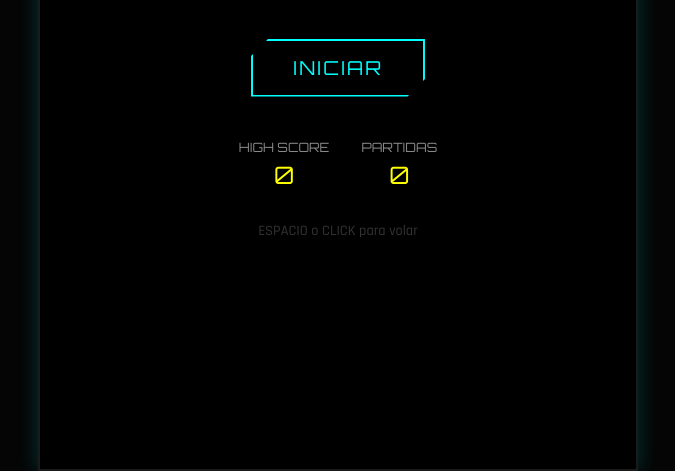
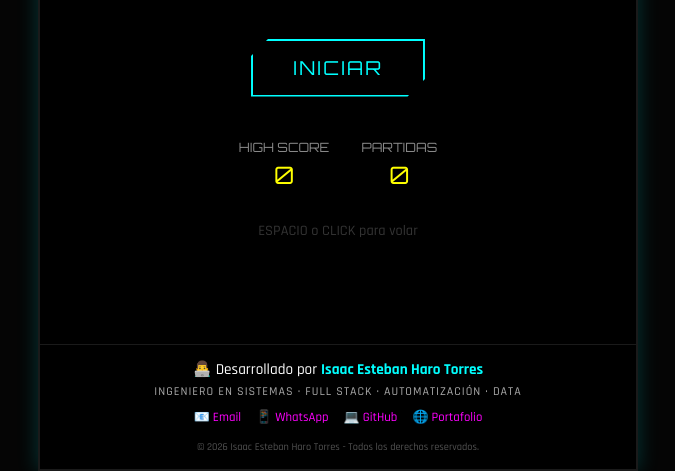
Before and after one commit to ieharo1/Prototipo-Pagina-Web-Neocites-CSS, a plain HTML site: page index.html in a window 1280 px wide. Shown: the part 329-800 px from the top of the page, without its empty margins (302-977 px from the left). Drawn offline with Linux system fonts and the light colour scheme.

Commit message:
Añadido footer profesional con información del desarrollador Isaac Esteban Haro Torres

```diff
--- a/css/style.css
+++ b/css/style.css
@@ -233,6 +233,71 @@ h1.game-title {
     50% { opacity: 0.2; }
 }
 
+/* Footer Styles */
+.game-footer {
+    position: absolute;
+    bottom: 0;
+    left: 0;
+    width: 100%;
+    background: rgba(0, 0, 0, 0.8);
+    border-top: 1px solid #1a1a1a;
+    padding: 15px 10px;
+    z-index: 20;
+    font-family: var(--font-rajdhani);
+    color: #888;
+    pointer-events: auto;
+}
+
+.footer-content {
+    display: flex;
+    flex-direction: column;
+    align-items: center;
+    gap: 5px;
+    text-align: center;
+}
+
+.dev-name {
+    font-size: 0.95rem;
+    color: var(--text-color);
+}
+
+.dev-name strong {
+    color: var(--primary-color);
+}
+
+.dev-title {
+    font-size: 0.75rem;
+    letter-spacing: 1px;
+    text-transform: uppercase;
+    color: #aaa;
+}
+
+.dev-links {
+    display: flex;
+    flex-wrap: wrap;
+    justify-content: center;
+    gap: 15px;
+    margin: 5px 0;
+}
+
+.dev-links a {
+    color: var(--secondary-color);
+    text-decoration: none;
+    font-size: 0.8rem;
+    transition: color 0.3s ease;
+}
+
+.dev-links a:hover {
+    color: var(--primary-color);
+    text-shadow: 0 0 5px var(--primary-color);
+}
+
+.copyright {
+    font-size: 0.65rem;
+    opacity: 0.6;
+    margin-top: 5px;
+}
+
 /* Mobile adjustments */
 @media (max-width: 480px) {
     h1.game-title {
--- a/index.html
+++ b/index.html
@@ -79,6 +79,20 @@
                 </div>
             </div>
         </div>
+
+        <footer class="game-footer">
+            <div class="footer-content">
+                <p class="dev-name">👨‍💻 Desarrollado por <strong>Isaac Esteban Haro Torres</strong></p>
+                <p class="dev-title">Ingeniero en Sistemas · Full Stack · Automatización · Data</p>
+                <div class="dev-links">
+                    <a href="mailto:zackharo1@gmail.com" title="Email">📧 Email</a>
+                    <a href="https://wa.me/59398805517" target="_blank" title="WhatsApp">📱 WhatsApp</a>
+                    <a href="https://github.com/ieharo1" target="_blank" title="GitHub">💻 GitHub</a>
+                    <a href="https://ieharo1.github.io/portafolio-isaac.haro/" target="_blank" title="Portafolio">🌐 Portafolio</a>
+                </div>
+                <p class="copyright">© 2026 Isaac Esteban Haro Torres - Todos los derechos reservados.</p>
+            </div>
+        </footer>
     </div>
 
     <script src="js/particles.js"></script>
```
